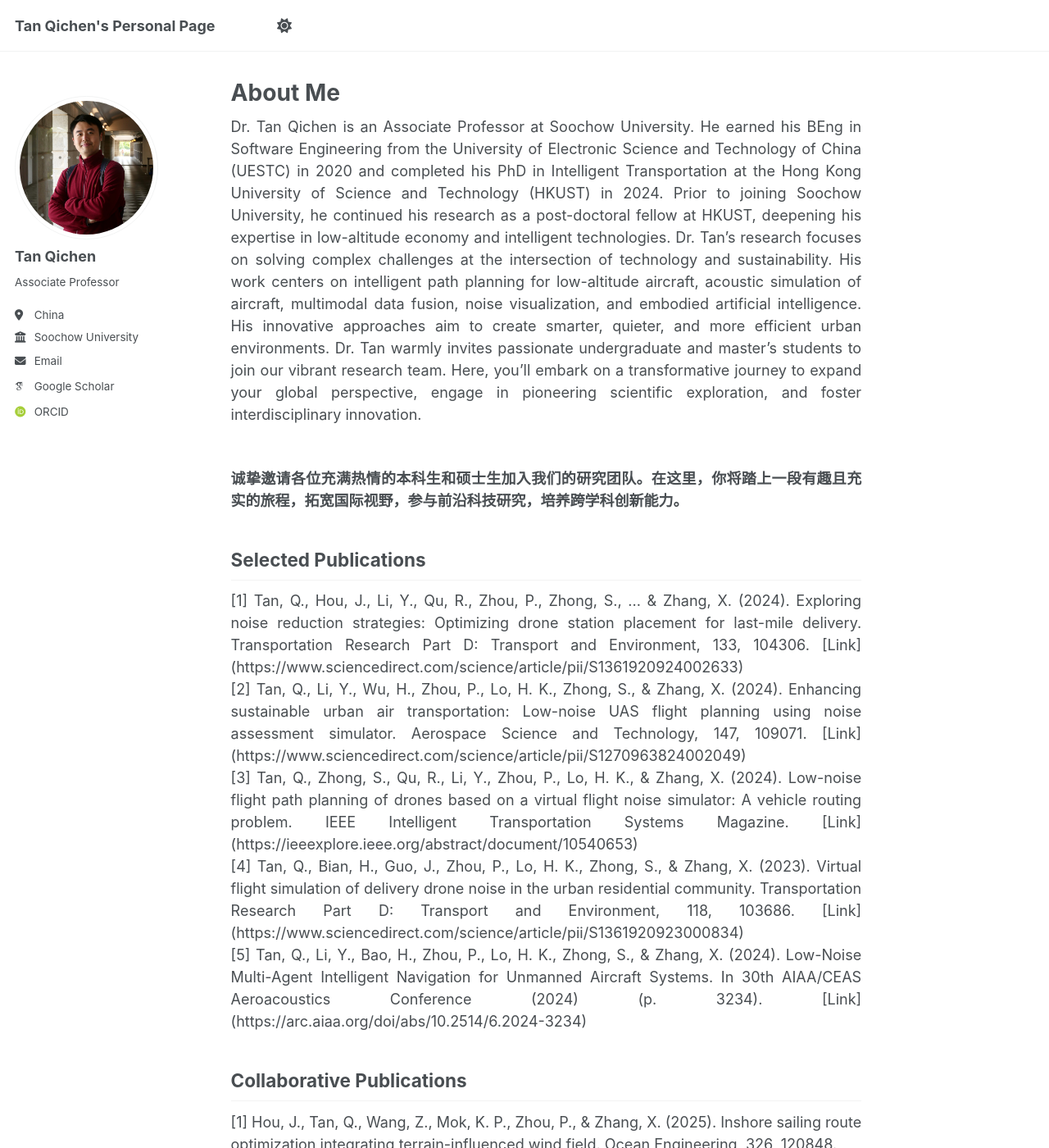
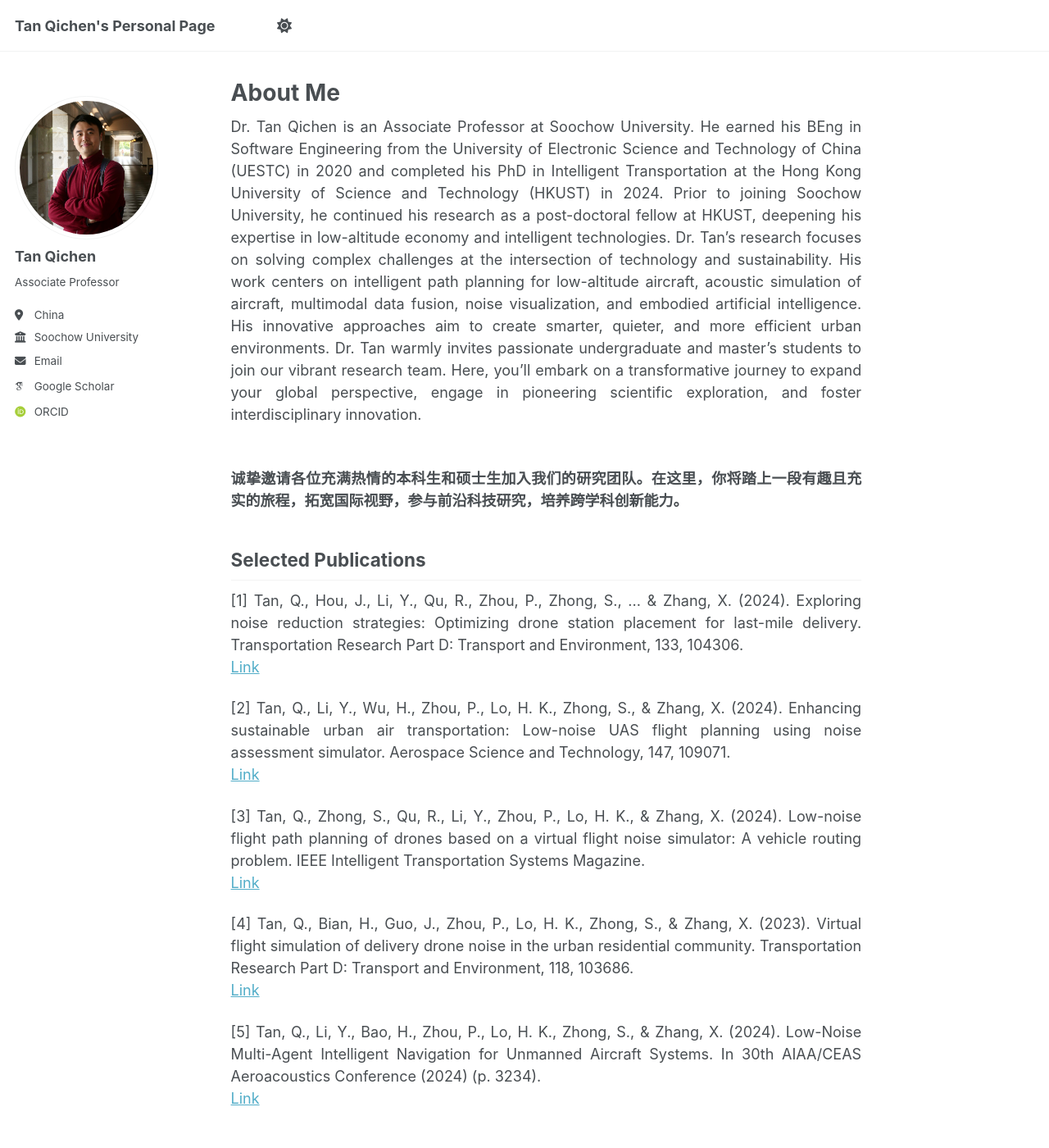
Before and after one commit to tylertam98/tylertam98.github.io, a Jekyll site: the page built from _pages/about.md, in a window 1280 px wide and 1400 px high. Shown: the whole window at 82% size. Built offline with Jekyll 4.4.1, drawn with Linux system fonts in a browser that asks for light colours; some web fonts are replaced.

Commit message:
Update about.md

```diff
--- a/_pages/about.md
+++ b/_pages/about.md
@@ -18,24 +18,29 @@ Dr. Tan Qichen is an Associate Professor at Soochow University. He earned his BE
 Selected Publications
 ------
 <div style="text-align: justify;">
-[1] Tan, Q., Hou, J., Li, Y., Qu, R., Zhou, P., Zhong, S., ... & Zhang, X. (2024). Exploring noise reduction strategies: Optimizing drone station placement for last-mile delivery. Transportation Research Part D: Transport and Environment, 133, 104306. [Link](https://www.sciencedirect.com/science/article/pii/S1361920924002633)
+[1] Tan, Q., Hou, J., Li, Y., Qu, R., Zhou, P., Zhong, S., ... & Zhang, X. (2024). Exploring noise reduction strategies: Optimizing drone station placement for last-mile delivery. Transportation Research Part D: Transport and Environment, 133, 104306.
 </div>
+[Link](https://www.sciencedirect.com/science/article/pii/S1361920924002633)
 
 <div style="text-align: justify;">
-[2] Tan, Q., Li, Y., Wu, H., Zhou, P., Lo, H. K., Zhong, S., & Zhang, X. (2024). Enhancing sustainable urban air transportation: Low-noise UAS flight planning using noise assessment simulator. Aerospace Science and Technology, 147, 109071. [Link](https://www.sciencedirect.com/science/article/pii/S1270963824002049)
+[2] Tan, Q., Li, Y., Wu, H., Zhou, P., Lo, H. K., Zhong, S., & Zhang, X. (2024). Enhancing sustainable urban air transportation: Low-noise UAS flight planning using noise assessment simulator. Aerospace Science and Technology, 147, 109071.
 </div>
+[Link](https://www.sciencedirect.com/science/article/pii/S1270963824002049)
 
 <div style="text-align: justify;">
-[3] Tan, Q., Zhong, S., Qu, R., Li, Y., Zhou, P., Lo, H. K., & Zhang, X. (2024). Low-noise flight path planning of drones based on a virtual flight noise simulator: A vehicle routing problem. IEEE Intelligent Transportation Systems Magazine. [Link](https://ieeexplore.ieee.org/abstract/document/10540653)
+[3] Tan, Q., Zhong, S., Qu, R., Li, Y., Zhou, P., Lo, H. K., & Zhang, X. (2024). Low-noise flight path planning of drones based on a virtual flight noise simulator: A vehicle routing problem. IEEE Intelligent Transportation Systems Magazine.
 </div>
+[Link](https://ieeexplore.ieee.org/abstract/document/10540653)
 
 <div style="text-align: justify;">
-[4] Tan, Q., Bian, H., Guo, J., Zhou, P., Lo, H. K., Zhong, S., & Zhang, X. (2023). Virtual flight simulation of delivery drone noise in the urban residential community. Transportation Research Part D: Transport and Environment, 118, 103686. [Link](https://www.sciencedirect.com/science/article/pii/S1361920923000834)
+[4] Tan, Q., Bian, H., Guo, J., Zhou, P., Lo, H. K., Zhong, S., & Zhang, X. (2023). Virtual flight simulation of delivery drone noise in the urban residential community. Transportation Research Part D: Transport and Environment, 118, 103686.
 </div>
+[Link](https://www.sciencedirect.com/science/article/pii/S1361920923000834)
 
 <div style="text-align: justify;">
-[5] Tan, Q., Li, Y., Bao, H., Zhou, P., Lo, H. K., Zhong, S., & Zhang, X. (2024). Low-Noise Multi-Agent Intelligent Navigation for Unmanned Aircraft Systems. In 30th AIAA/CEAS Aeroacoustics Conference (2024) (p. 3234). [Link](https://arc.aiaa.org/doi/abs/10.2514/6.2024-3234)
+[5] Tan, Q., Li, Y., Bao, H., Zhou, P., Lo, H. K., Zhong, S., & Zhang, X. (2024). Low-Noise Multi-Agent Intelligent Navigation for Unmanned Aircraft Systems. In 30th AIAA/CEAS Aeroacoustics Conference (2024) (p. 3234).
 </div>
+[Link](https://arc.aiaa.org/doi/abs/10.2514/6.2024-3234)
 
 Collaborative Publications
 ------
```
